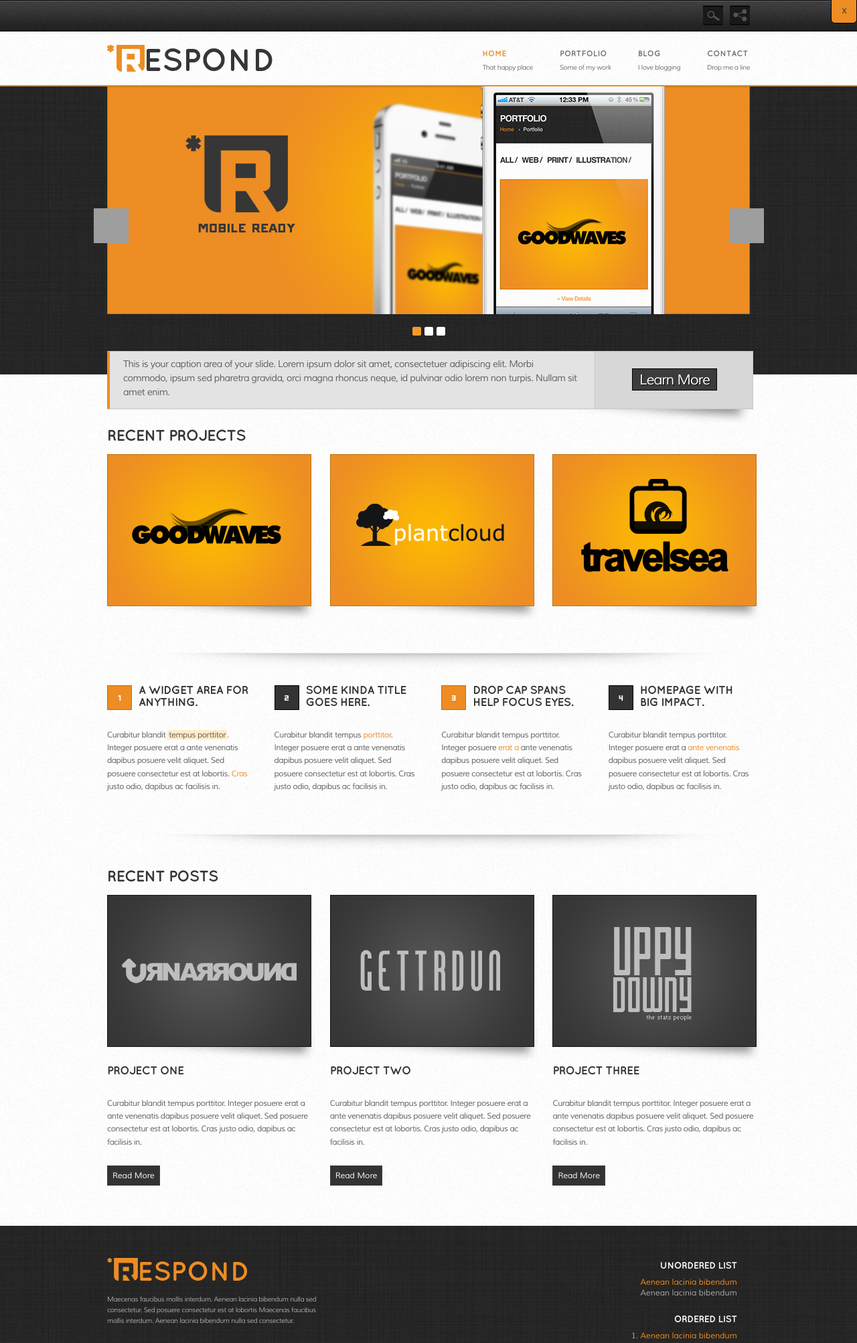
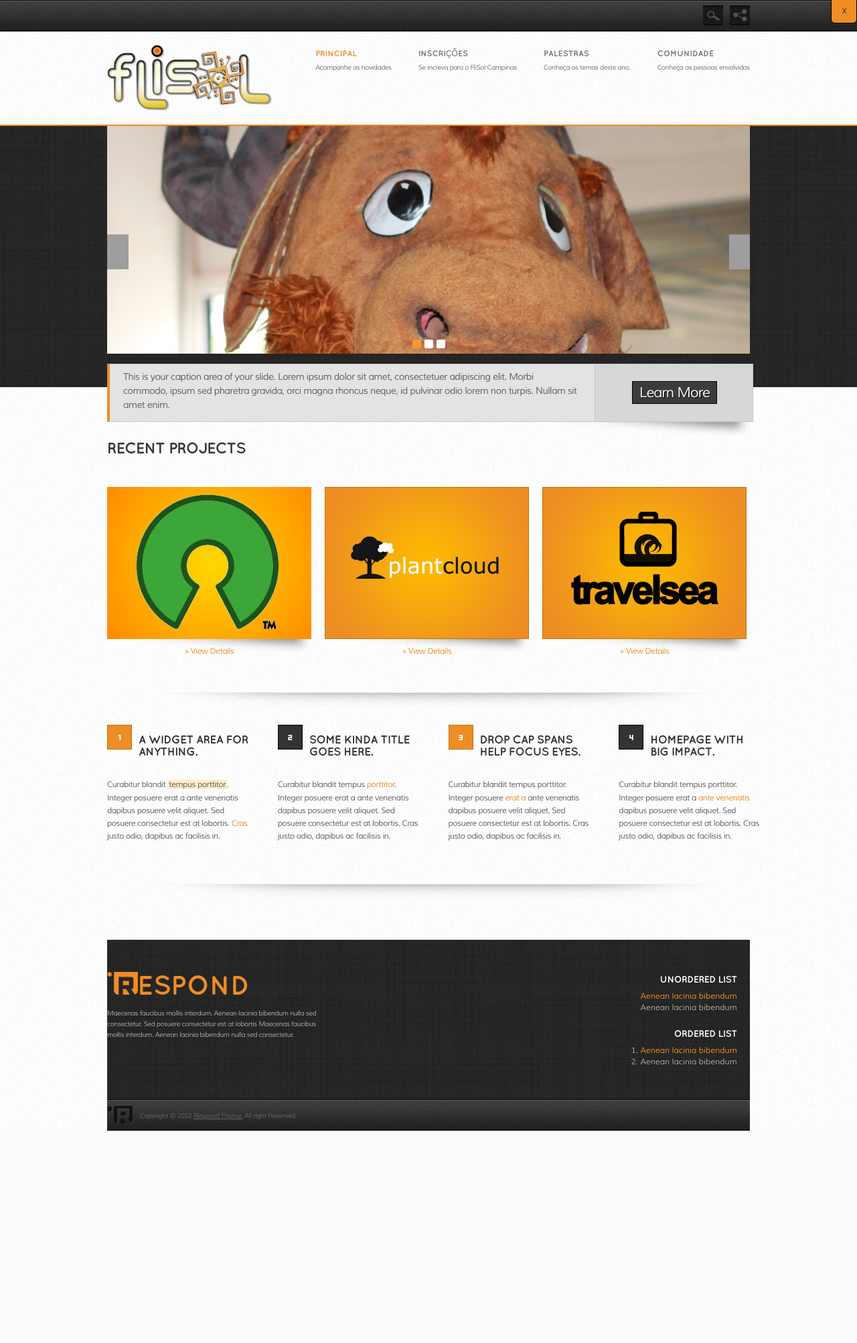
Before and after one commit to flisol/brasil-campinas, a PHP site: page / in a window 1280 px wide. Shown: the top 2005 px of the page at 67% size. After the commit the page ends 1688 px from the top, so only its background shows below. Run offline with PHP 8.4, Linux system fonts and the light colour scheme; some libraries are stand-ins or nearby versions; grey boxes are pictures that could not be loaded.

Commit message:
Changes in logo and slider

```diff
--- a/css/main.css
+++ b/css/main.css
@@ -2967,6 +2967,8 @@ ul.sf-menu li ul li a {
 
 #slider {
 	width:960px;
+	height:300px;
+	overflow: hidden;
 	margin:0 auto;
 	clear:both;
 	background:url(../img/loading.gif) no-repeat 50% 50%;
--- a/index.html
+++ b/index.html
@@ -13,7 +13,7 @@
     <meta name="viewport" content="width=device-width, initial-scale=1, maximum-scale=1" />
     <meta http-equiv="Content-Type" content="text/html; charset=UTF-8" />
 
-<title>Welcome To *Respond</title>
+    <title>FliSol Campinas</title>
 
 <!-- *************************************************************************
 **************************   STYLE SHEET   *******************************
@@ -200,7 +200,7 @@ $(document).ready(function(){
         <!-- Start of top logo -->
         <div id="top_logo">
 
-        <a href="index.html"><img src="img/logo.png" height="40" width="247" alt="top logo" /></a>
+            <a href="index.html"><img src="img/logo_flisol.png"  width="247" alt="top logo" /></a>
 
         </div><!-- End of top logo -->
 
@@ -209,20 +209,14 @@ $(document).ready(function(){
 
             <ul class="sf-menu">
 
-                <li><a class="active" href="index.html">Home <span>That happy place</span></a></li>
+                <li><a class="active" href="index.html">Principal <span>Acompanhe as novidades</span></a></li>
 
-                <li><a href="portfolio.html">Portfolio <span>Some of my work</span></a></li>
+                <li><a href="#">Inscrições <span>Se increva para o FliSol Campinas</span></a></li>
 
-                <li><a href="blog.html">Blog <span>I love blogging</span></a>
-
-                	<ul>
-                    	<li><a href="fullwidth.html">Full Width</a></li>
-                    	<li><a href="left-sidebar.html">Left Sidebar</a></li>
-                    </ul>
-
+                <li><a href="#">Palestras <span>Conheça os temas deste ano.</span></a>
                 </li>
 
-                <li><a href="contact.html">Contact <span>Drop me a line</span></a></li>
+                <li><a href="#">Comunidade <span>Conheça as pessoas envolvidas</span></a></li>
 
             </ul>
 
@@ -242,13 +236,13 @@ $(document).ready(function(){
 
         <ul class="slides">
             <li>
-                <img src="img/slide.jpg" alt="slide 1" />
+                <img src="photos/2012/gnu.jpg" />
             </li>
             <li>
-                <img src="img/slide2.jpg" alt="slide 2" />
+                <img src="photos/2012/firefox.jpg" />
             </li>
             <li>
-                <img src="img/slide3.jpg" alt="slide 3" />
+                <img src="photos/2012/entre_palestras.jpg" />
             </li>
         </ul>
 
@@ -281,44 +275,86 @@ $(document).ready(function(){
     <div id="portfolio_wrapper">
 
         <h2>RECENT PROJECTS</h2>
+        <div id="portfolio-bg" class="clearfix">
 
-        <!-- Start of one third first -->
-        <div class="one_third_first">
+            <!-- Start of image grid -->
+            <ul class="image-grid grid clearfix">
 
-            <!-- Start of featured image portfolio -->
-            <div class="featured_image_portfolio">
+                <!-- ******************** THIS IS THE START OF PORTFOLIO ITEM ******************** -->
 
-            <a href="#"><img src="img/portfolio1.jpg" alt="portfolio item 1" /></a>
+                <li class="term-39" data-id="id-1">
 
-            </div><!-- End of featured image portfolio -->
+                    <div class="view view-first"><!-- Start of view container -->
 
-        </div><!-- End of one third first -->
 
-        <!-- Start of one third -->
-        <div class="one_third">
+                        <img src="img/portfolio1.jpg" alt="Portfolio 1" width="305" height="227"/>
 
-            <!-- Start of featured image portfolio -->
-            <div class="featured_image_portfolio">
+                        <div class="mask"><!-- Start of mask -->
 
-            <a href="#"><img src="img/portfolio2.jpg" alt="portfolio item 2" /></a>
+                            <h5>Portfolio Title</h5>
+                            <p>Some text here if you want</p>
 
-            </div><!-- End of featured image portfolio -->
+                            <a href="portfolio_single.html" class="info">View Details</a>
 
-        </div><!-- End of one third -->
+                        </div><!-- End of mask -->
 
-        <!-- Start of one third -->
-        <div class="one_third">
+                    </div><!-- end of view container -->
 
-            <!-- Start of featured image portfolio -->
-            <div class="featured_image_portfolio">
+                    <span class="tiny"><a href="portfolio_single.html">&raquo; View Details</a></span>
 
-            <a href="#"><img src="img/portfolio3.jpg" alt="portfolio item 3" /></a>
+                </li>
 
-            </div><!-- End of featured image portfolio -->
+                <!-- ******************** THIS IS THE END OF PORTFOLIO ITEM ******************** -->
 
-        </div><!-- End of one third -->
 
-    </div><!-- End of portfolio wrapper -->
+
+                <!-- ******************** THIS IS THE START OF PORTFOLIO ITEM ******************** -->
+
+                <li class="term-36" data-id="id-2">
+
+                    <div class="view view-first"><!-- Start of view container -->
+
+
+                        <img src="img/portfolio2.jpg" alt="Portfolio 2" width="305" height="227"/>
+
+                        <div class="mask"><!-- Start of mask -->
+
+                            <h5>Portfolio Title 2</h5>
+                            <p>Some text here if you want</p>
+
+                            <a href="portfolio_single.html" class="info">View Details</a>
+
+                        </div><!-- End of mask -->
+
+                    </div><!-- end of view container -->
+
+                    <span class="tiny"><a href="portfolio_single.html">&raquo; View Details</a></span>
+
+                </li>
+
+
+                <li class="term-37" data-id="id-3">
+
+                    <div class="view view-first"><!-- Start of view container -->
+
+
+                        <img src="img/portfolio3.jpg" alt="Portfolio 3" width="305" height="227"/>
+
+                        <div class="mask"><!-- Start of mask -->
+
+                            <h5>Portfolio Title 3</h5>
+                            <p>Some text here if you want</p>
+
+                            <a href="portfolio_single.html" class="info">View Details</a>
+
+                        </div><!-- End of mask -->
+
+                    </div><!-- end of view container -->
+
+                    <span class="tiny"><a href="portfolio_single.html">&raquo; View Details</a></span>
+
+                </li>
+
 
                 <div class="clear"></div>
 
@@ -377,81 +413,6 @@ $(document).ready(function(){
 
                 <div class="clear"></div>
 
-    <!-- Start of recent post wrapper -->
-    <div id="recent_post_wrapper">
-
-    <h2>RECENT POSTS</h2>
-
-        <!-- Start of one third first -->
-        <div class="one_third_first">
-
-            <!-- Start of featured image portfolio -->
-            <div class="featured_image_portfolio">
-
-            <a href="#"><img src="img/portfolio4.jpg" alt="portfolio item 1" /></a>
-
-            </div><!-- End of featured image portfolio -->
-
-            <!-- Start of featured content portfolio -->
-            <div class="featured_content_portfolio">
-
-            <h5><a href="#">Project One</a></h5>
-
-            <p>Curabitur blandit tempus porttitor. Integer posuere erat a ante venenatis dapibus posuere velit aliquet. Sed posuere consectetur est at lobortis. Cras justo odio, dapibus ac facilisis in.</p>
-
-            <div class="blog_readmore"><a href="#">Read More</a></div>
-
-            </div><!-- End of featured content portfolio -->
-
-        </div><!-- End of one third first -->
-
-        <!-- Start of one third -->
-        <div class="one_third">
-
-            <!-- Start of featured image portfolio -->
-            <div class="featured_image_portfolio">
-
-            <a href="#"><img src="img/portfolio5.jpg" alt="portfolio item 2" /></a>
-
-            </div><!-- End of featured image portfolio -->
-
-            <!-- Start of featured content portfolio -->
-            <div class="featured_content_portfolio">
-
-            <h5><a href="#">Project Two</a></h5>
-
-            <p>Curabitur blandit tempus porttitor. Integer posuere erat a ante venenatis dapibus posuere velit aliquet. Sed posuere consectetur est at lobortis. Cras justo odio, dapibus ac facilisis in.</p>
-
-            <div class="blog_readmore"><a href="#">Read More</a></div>
-
-            </div><!-- End of featured content portfolio -->
-
-        </div><!-- End of one third -->
-
-        <!-- Start of one third -->
-        <div class="one_third">
-
-            <!-- Start of featured image portfolio -->
-            <div class="featured_image_portfolio">
-
-            <a href="#"><img src="img/portfolio6.jpg" alt="portfolio item 3" /></a>
-
-            </div><!-- End of featured image portfolio -->
-
-            <!-- Start of featured content portfolio -->
-            <div class="featured_content_portfolio">
-
-            <h5><a href="#">Project Three</a></h5>
-
-            <p>Curabitur blandit tempus porttitor. Integer posuere erat a ante venenatis dapibus posuere velit aliquet. Sed posuere consectetur est at lobortis. Cras justo odio, dapibus ac facilisis in.</p>
-
-            <div class="blog_readmore"><a href="#">Read More</a></div>
-
-            </div><!-- End of featured content portfolio -->
-
-        </div><!-- End of one third -->
-
-    </div><!-- End of recent post wrapper -->
 
             </div><!-- End of wrapper -->
 
```
Also changed, not shown: img/logo_flisol.png (added), img/portfolio1.jpg, photos/2012/entre_palestras.jpg (added), photos/2012/fedora.jpg (added), photos/2012/firefox.jpg (added), photos/2012/gnu.jpg (added), photos/2012/robot.jpg (added), photos/2012/sala_computadores.jpg (added), photos/2012/tux_palestrante.jpg (added). Lines whose indentation alone changed are shown as unchanged.
